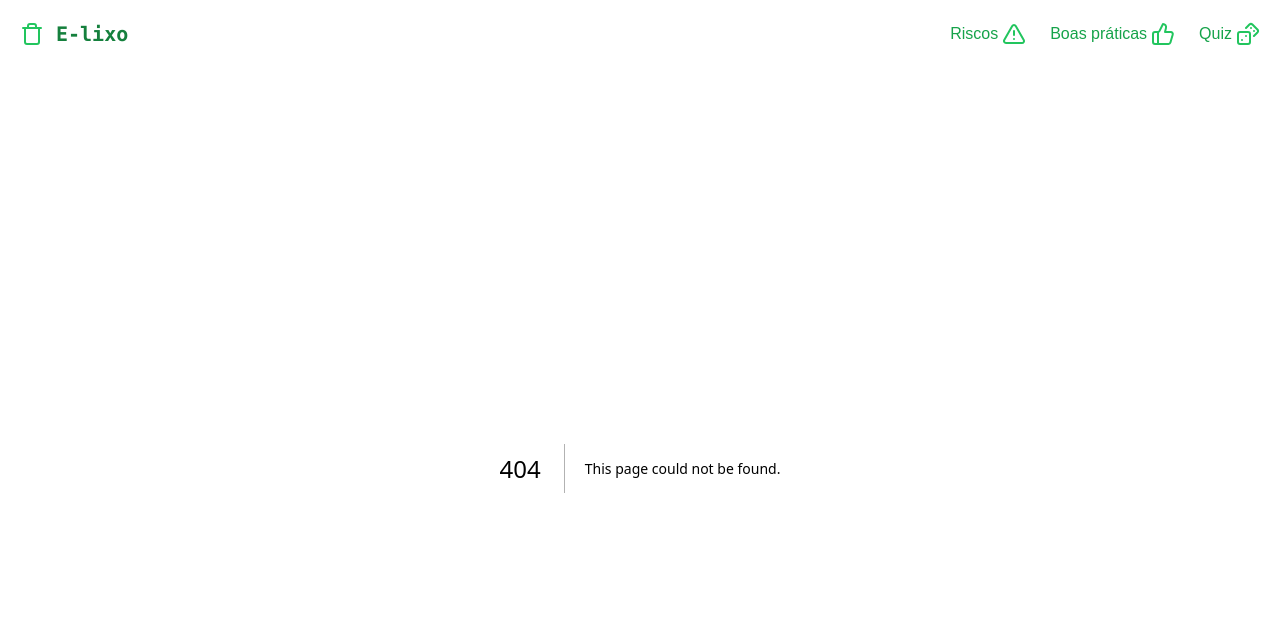
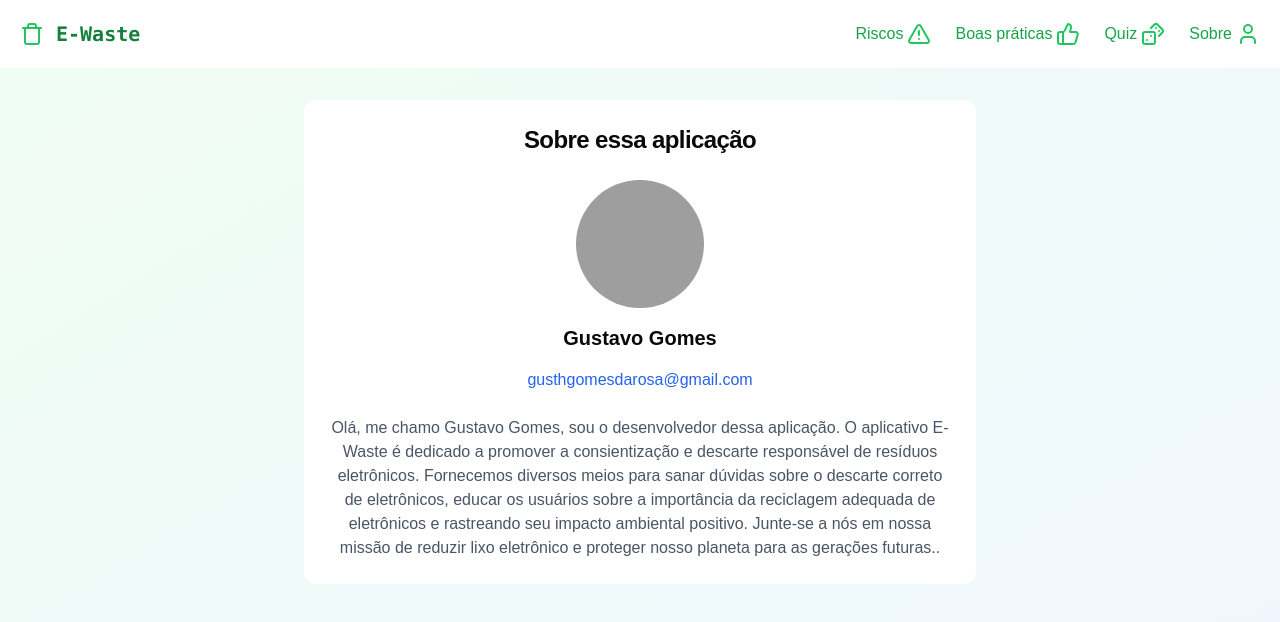
Before and after one commit to Gusthgomes/Eletronic-trash, a Next.js app: page /about in a window 1280 px wide. Before the commit this address had no page. Shown: the top 622 px of the page. Built offline with nearby package versions, Linux system fonts and the light colour scheme; grey boxes are pictures that could not be loaded.

Commit message:
feat: create About component

```diff
--- /dev/null
+++ b/app/about/page.tsx
@@ -0,0 +1,11 @@
+import About from "@/components/About";
+
+export const metadata = {
+    title: "Sobre a aplicação",
+}
+
+const AboutPage = () => {
+    return <About />;
+}
+
+export default AboutPage;
--- /dev/null
+++ b/components/About.tsx
@@ -0,0 +1,37 @@
+import { Card, CardContent, CardHeader, CardTitle } from "@/components/ui/card"
+import { Avatar, AvatarFallback, AvatarImage } from "@/components/ui/avatar"
+
+const About = () => {
+  return (
+    <div className="bg-gradient-to-br from-green-50 to-blue-50 mx-auto px-4 py-8 h-screen">
+      <Card className="max-w-2xl mx-auto">
+        <CardHeader>
+          <CardTitle className="text-2xl font-bold text-center">Sobre essa aplicação</CardTitle>
+        </CardHeader>
+        <CardContent className="space-y-6">
+          <div className="flex flex-col items-center space-y-4">
+            <Avatar className="w-32 h-32">
+              <AvatarImage src="/Me.png" alt="Me" />
+              <AvatarFallback>AL</AvatarFallback>
+            </Avatar>
+            <h2 className="text-xl font-semibold">Gustavo Gomes</h2>
+            <a href="https://github.com/Gusthgomes" className="text-blue-600 hover:underline">
+                gusthgomesdarosa@gmail.com
+            </a>
+          </div>
+          <div className="text-center">
+            <p className="text-gray-600">
+                Olá, me chamo Gustavo Gomes, sou o desenvolvedor dessa aplicação. O aplicativo E-Waste é dedicado a promover a consientização e descarte responsável de resíduos eletrônicos.
+              Fornecemos diversos meios para sanar dúvidas sobre o descarte correto de eletrônicos,
+              educar os usuários sobre a importância da reciclagem adequada de eletrônicos e
+              rastreando seu impacto ambiental positivo. Junte-se a nós em nossa missão de reduzir
+              lixo eletrônico e proteger nosso planeta para as gerações futuras..
+            </p>
+          </div>
+        </CardContent>
+      </Card>
+    </div>
+  )
+}
+
+export default About;
--- a/components/Header.tsx
+++ b/components/Header.tsx
@@ -1,5 +1,5 @@
 import { Card, CardContent } from "@/components/ui/card"
-import { Trash, TriangleAlert, ThumbsUp, Dices} from "lucide-react"
+import { Trash, TriangleAlert, ThumbsUp, Dices, User } from "lucide-react"
 import Link from "next/link";
 
 const Header = () => {
@@ -12,7 +12,7 @@ const Header = () => {
                 </Link>
 
                 <h1 className="font-bold text-xl font-mono text-green-700">
-                    E-lixo
+                    E-Waste
                 </h1>
             </div>
 
@@ -31,6 +31,11 @@ const Header = () => {
                     Quiz
                     <Dices size={24} className="text-green-500" />
                 </Link>
+
+                <Link href="/about" className="flex items-center gap-1 text-green-600">
+                    Sobre
+                    <User size={24} className="text-green-500" />
+                </Link>
             </div>
             </CardContent>
         </Card>
```
